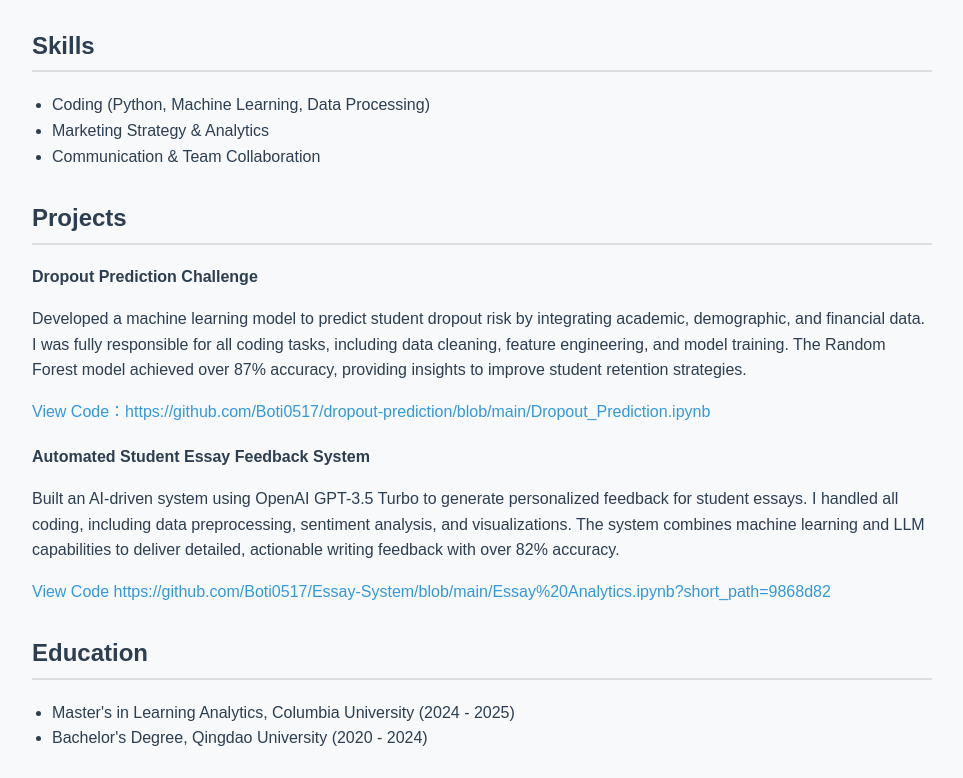
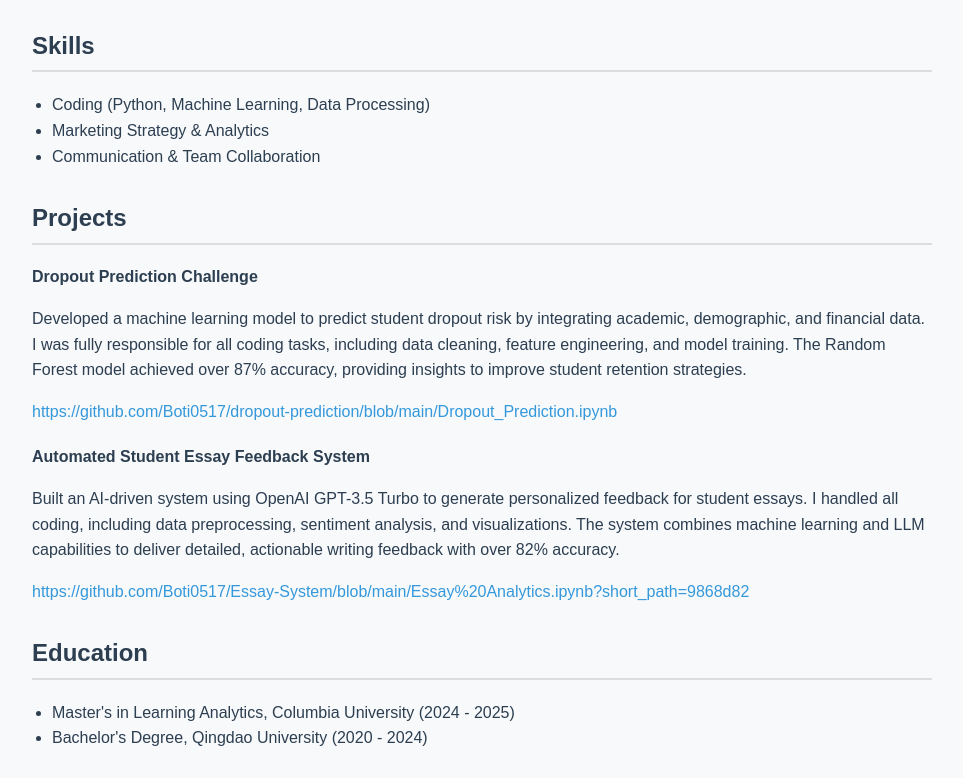
Before and after one commit to Boti0517/Boti0517.github.io, a plain HTML site: page index.html in a window 1280 px wide. Shown: the part 412-1190 px from the top of the page, without its empty margins (158-1121 px from the left). Drawn offline with Linux system fonts and the light colour scheme.

Commit message:
Update index.html

```diff
--- a/index.html
+++ b/index.html
@@ -76,13 +76,13 @@
     <div class="project">
       <strong>Dropout Prediction Challenge</strong>
       <p>Developed a machine learning model to predict student dropout risk by integrating academic, demographic, and financial data. I was fully responsible for all coding tasks, including data cleaning, feature engineering, and model training. The Random Forest model achieved over 87% accuracy, providing insights to improve student retention strategies.</p>
-      <p><a href="#" target="_blank">View Code：https://github.com/Boti0517/dropout-prediction/blob/main/Dropout_Prediction.ipynb</a></p>
+      <p><a href="#" target="_blank">https://github.com/Boti0517/dropout-prediction/blob/main/Dropout_Prediction.ipynb</a></p>
     </div>
 
     <div class="project">
       <strong>Automated Student Essay Feedback System</strong>
       <p>Built an AI-driven system using OpenAI GPT-3.5 Turbo to generate personalized feedback for student essays. I handled all coding, including data preprocessing, sentiment analysis, and visualizations. The system combines machine learning and LLM capabilities to deliver detailed, actionable writing feedback with over 82% accuracy.</p>
-      <p><a href="#" target="_blank">View Code https://github.com/Boti0517/Essay-System/blob/main/Essay%20Analytics.ipynb?short_path=9868d82</a></p>
+      <p><a href="#" target="_blank">https://github.com/Boti0517/Essay-System/blob/main/Essay%20Analytics.ipynb?short_path=9868d82</a></p>
     </div>
   </div>
 
```
